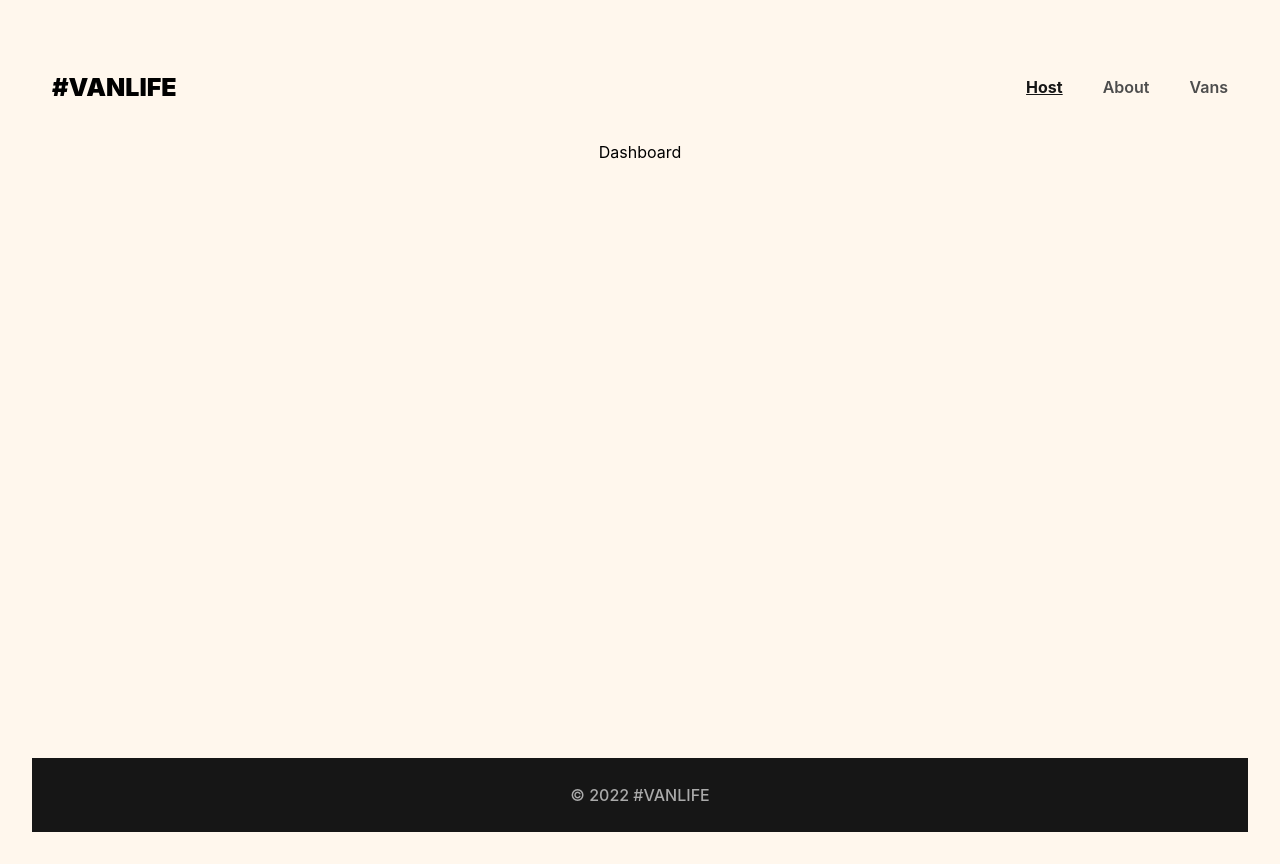
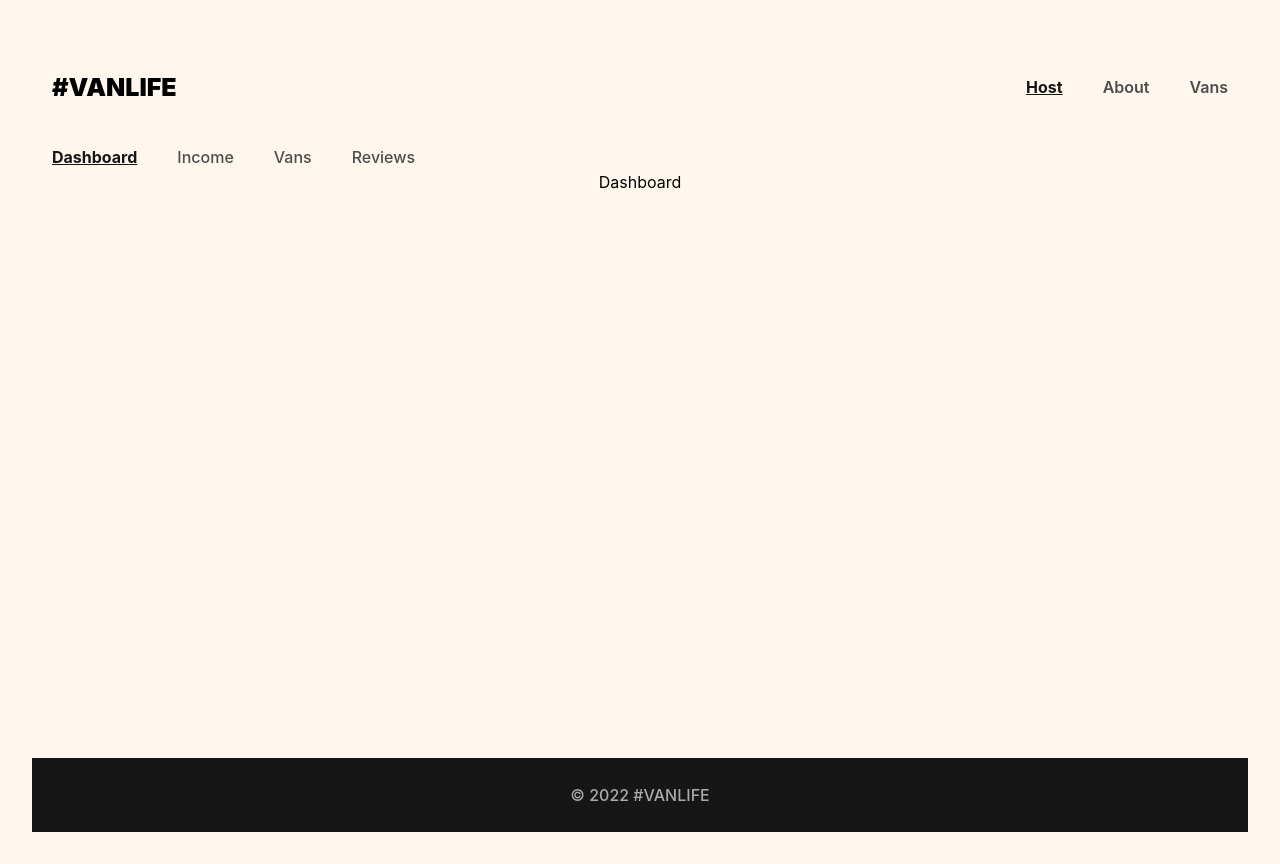
Before and after one commit to Lekkyjay/react-router-64-van-life, a React (Vite) app: page /host in a window 1280 px wide. Built offline with nearby package versions, Linux system fonts and the light colour scheme.

Commit message:
Updated HostLayout component.

```diff
--- a/src/components/HostLayout.tsx
+++ b/src/components/HostLayout.tsx
@@ -1,7 +1,23 @@
-import { Outlet } from 'react-router-dom'
+import { NavLink, Outlet } from 'react-router-dom'
 
 export default function HostLayout() {
+  const activeStyles = {
+    fontWeight: "bold",
+    textDecoration: "underline",
+    color: "#161616"
+  }
+
+  const navLinkStyles = ({ isActive }: { isActive: Boolean }) => isActive ? activeStyles : {}
+
   return (
-    <div><Outlet /></div>
+    <>
+      <nav className="host-nav">
+        <NavLink to="." end style={navLinkStyles}>Dashboard</NavLink>
+        <NavLink to="income" style={navLinkStyles}>Income</NavLink>
+        <NavLink to="vans" style={navLinkStyles}>Vans</NavLink>
+        <NavLink to="reviews" style={navLinkStyles}>Reviews</NavLink>
+      </nav>
+      <Outlet />
+    </>
   )
 }
```
